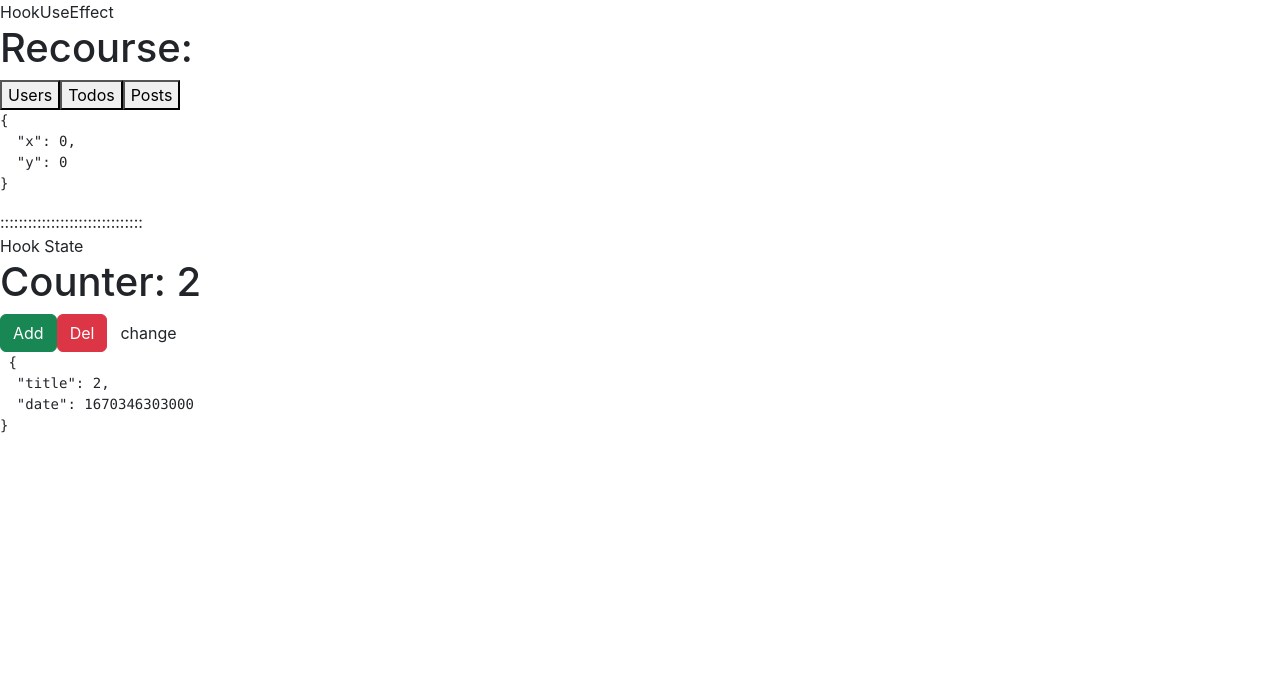
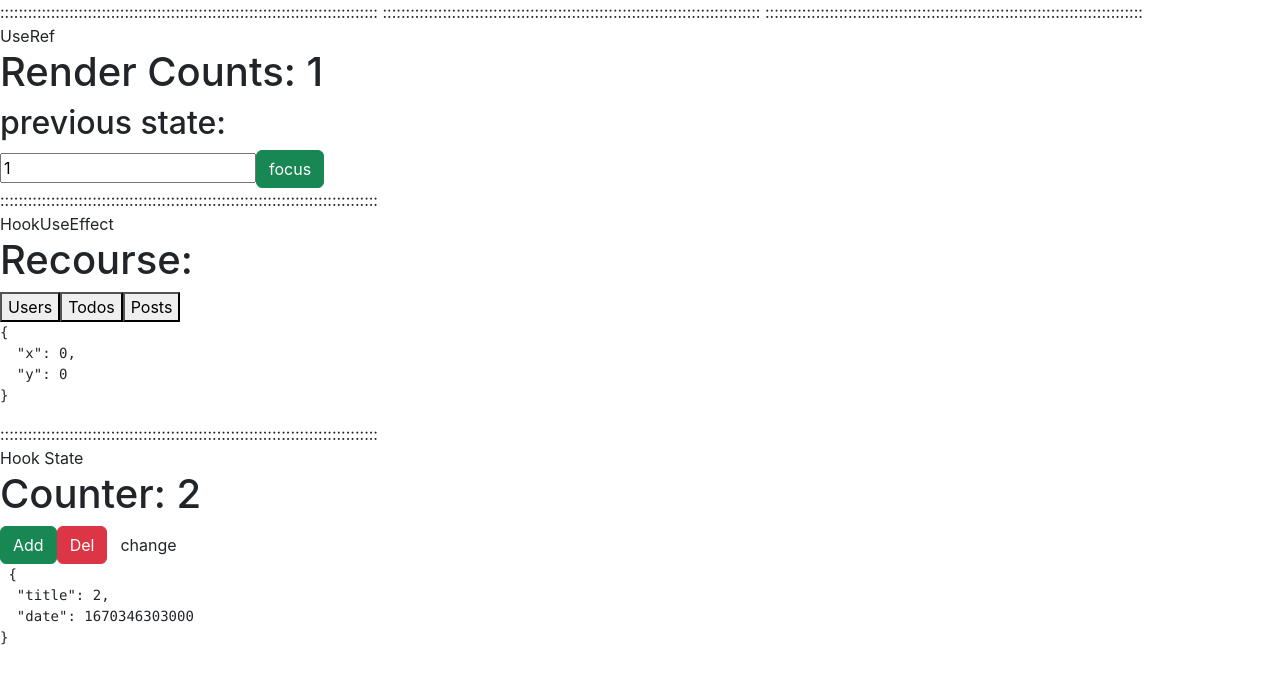
Before and after one commit to Paata1987/ReactHooksTemplates, a React (Create React App) app: page / in a window 1280 px wide. Shown: the top 684 px of the page. Built offline with nearby package versions, Linux system fonts and the light colour scheme; no server answers.

Commit message:
create useRef template / 2way rendering

```diff
--- a/src/App.js
+++ b/src/App.js
@@ -1,12 +1,18 @@
 import HookUseEffect from './examples/HookUseEffect';
 import State from './examples/State';
+import UseRef from './examples/UseRef';
 
 //HOOK USeState
 function App() {
   return (
     <div className="App">
+      ::::::::::::::::::::::::::::::::::::::::::::::::::::::::::::::::::::::::::::::::::
+      ::::::::::::::::::::::::::::::::::::::::::::::::::::::::::::::::::::::::::::::::::
+      ::::::::::::::::::::::::::::::::::::::::::::::::::::::::::::::::::::::::::::::::::
+      <UseRef />
+      ::::::::::::::::::::::::::::::::::::::::::::::::::::::::::::::::::::::::::::::::::
       <HookUseEffect />
-      :::::::::::::::::::::::::::::::
+      ::::::::::::::::::::::::::::::::::::::::::::::::::::::::::::::::::::::::::::::::::
       <State />
     </div>
   );
--- a/src/examples/HookUseEffect.jsx
+++ b/src/examples/HookUseEffect.jsx
@@ -3,19 +3,19 @@ import { useState, useEffect } from 'react';
 
 const HookUseEffect = () => {
   const [type, setType] = useState();
-  const [data, setData] = useState();
+  //const [ data,  setData] = useState();
   const [pos, setPos] = useState({
     x: 0,
     y: 0,
   });
 
   //api
-  const api_url = `https://jsonplaceholder.typicode.com/${type}`;
 
   useEffect(() => {
-    fetch(api_url)
+    fetch(`https://jsonplaceholder.typicode.com/${type}`)
       .then((res) => res.json())
-      .then((json) => setData(json));
+      .then(console.log('render'));
+    //.then((json) => setData(json));
   }, [type]);
 
   //mouse movement coordinates
@@ -52,7 +52,7 @@ const HookUseEffect = () => {
       <button onClick={users}>Users</button>
       <button onClick={todos}>Todos</button>
       <button onClick={posts}>Posts</button>
-      {/*       <pre>{JSON.stringify(data, null, 2)} </pre> */}
+      {/* <pre>{JSON.stringify(data, null, 2)} </pre> */}
       <pre>{JSON.stringify(pos, null, 2)} </pre>
     </div>
   );
--- /dev/null
+++ b/src/examples/UseRef.jsx
@@ -0,0 +1,59 @@
+import React, { useRef } from 'react';
+import { useEffect } from 'react';
+import { useState } from 'react';
+
+//let renderCount = 1; //same  counter we can whrite using useREf
+
+const UseRef = () => {
+  //const [renderCount, setRenderCount] = useState(1);
+  const [value, setValue] = useState(1);
+
+  const preValue = useRef('');
+  const renderCount = useRef(1);
+  const inputRef = useRef(null);
+
+  //func
+
+  /*
+  useEffect(() => {
+    setRenderCount((prev) => prev + 1);
+  }, []); //without second parameter after brace }, []) usefecet is looping render
+   */
+
+  //same  counter we can whrite using useREf
+  useEffect(() => {
+    renderCount.current++;
+    console.log(inputRef.current.value);
+    //renderCount++;
+  });
+
+  useEffect(() => {
+    preValue.current = value;
+  });
+
+  const focus = () => {
+    inputRef.current.focus();
+  };
+
+  return (
+    <div>
+      UseRef
+      <h1>Render Counts: {renderCount.current}</h1>
+      <h2>previous state: {preValue.current}</h2>
+      <input
+        ref={inputRef}
+        type="text"
+        onChange={(e) => {
+          setValue(e.target.value);
+        }}
+        value={value}
+      />
+      <button className="btn btn-success" onClick={focus}>
+        {' '}
+        focus{' '}
+      </button>
+    </div>
+  );
+};
+
+export default UseRef;
```
